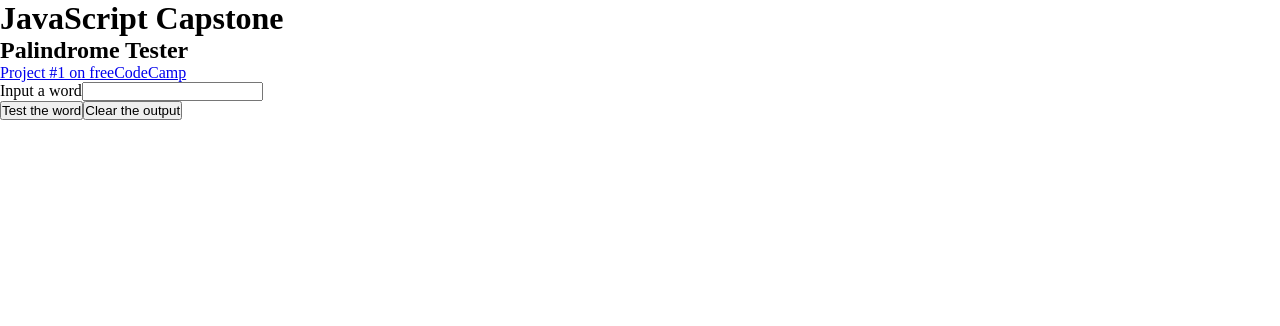
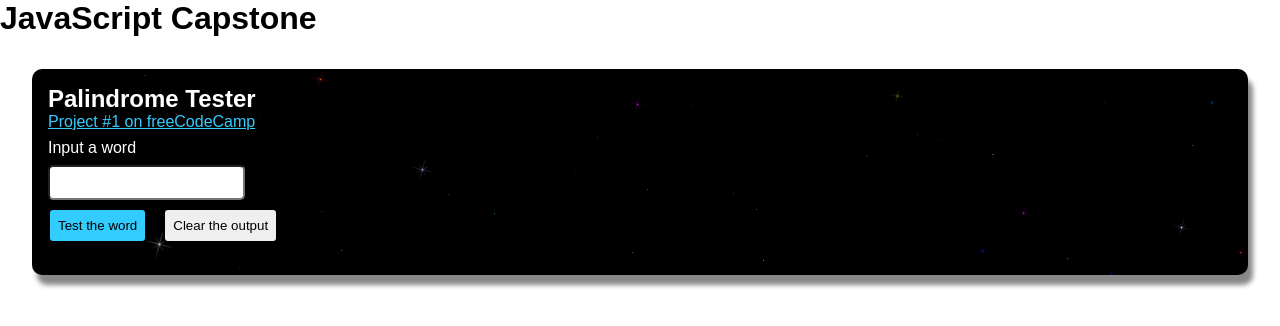
Before and after one commit to hdevilbiss/js-capstone, a React (Create React App) app: page / in a window 1280 px wide. Shown: the top 326 px of the page. Built offline with nearby package versions, Linux system fonts and the light colour scheme.

Commit message:
💄 Style Palindrome and edit global to be sans-serif with inline-block buttons

```diff
--- /dev/null
+++ b/src/style/_palindrome.scss
@@ -0,0 +1,60 @@
+.palindrome {
+  background-color: #000;
+  background-image: url("../images/palindrome.png");
+  background-size: cover;
+  border-radius: 10px;
+  box-shadow: 5px 10px 5px #888;
+  color: #fff;
+  margin: 2rem;
+  padding: 1rem;
+  a {
+    color: #33ccff;
+    &:visited {
+      color: #cc00cc;
+    }
+    &:hover {
+      color: #fff;
+    }
+  }
+  button {
+    border: 2px solid black;
+    border-radius: 5px;
+    cursor: pointer;
+    padding: 0.5rem;
+    text-align: center;
+  }
+  input {
+    border-radius: 5px;
+    display: block;
+    margin-bottom: 0.5rem;
+    padding: 0.5rem;
+  }
+  label {
+    display: block;
+    margin-bottom: 0.5rem;
+    margin-top: 0.5rem;
+  }
+  p {
+    margin-bottom: 0.25rem;
+  }
+  #button-input {
+    background-color: #33ccff;
+    &:hover {
+      background-color: #cc00cc;
+    }
+  }
+  #button-clear:hover {
+    background-color: black;
+    color: white;
+  }
+  #feedback-on-palindrome {
+    font-style: italic;
+  }
+  #palindrome-output {
+    margin-top: 1rem;
+  }
+  @media screen and (max-width: 640px) {
+    margin: 0.5rem;
+    padding: 0.5rem;
+  }
+}
--- a/src/style/app.scss
+++ b/src/style/app.scss
@@ -1,5 +1,11 @@
 * {
   box-sizing: border-box;
+  font-family: sans-serif;
   margin: 0;
   padding: 0;
 }
+button {
+  display: inline-block;
+  margin-right: 1rem;
+}
+@import "./palindrome";
```
Also changed, not shown: src/images/palindrome.png (added).
